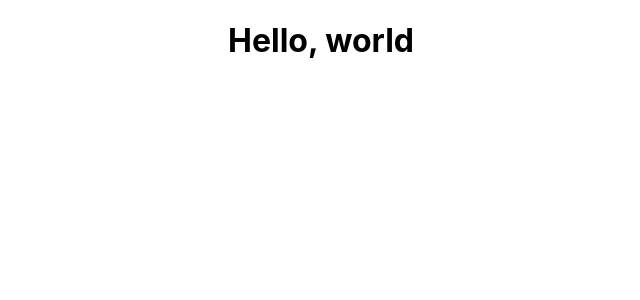
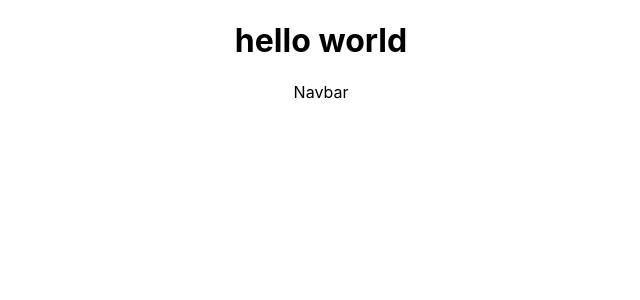
Before and after one commit to estefaniaramirezmnt/react-shopping-cart, a React (Create React App) app: page / in a window 1280 px wide. Shown: the top 300 px of the page, without its empty margins (319-959 px from the left). Built offline with nearby package versions, Linux system fonts and the light colour scheme.

Commit message:
Added Navbar component

```diff
--- a/package.json
+++ b/package.json
@@ -36,5 +36,8 @@
       "last 1 firefox version",
       "last 1 safari version"
     ]
+  },
+  "devDependencies": {
+    "@babel/plugin-proposal-private-property-in-object": "^7.21.11"
   }
 }
--- a/src/App.js
+++ b/src/App.js
@@ -1,12 +1,19 @@
 import React from 'react';
 import { BrowserRouter as Router, Routes, Route } from 'react-router-dom';
-
+import Navbar from './components/Navbar';
 import './App.css';
 
 function App() {
   return (
     <div className="App">
-      <h1>Hello, world</h1>
+      <h1>hello world</h1>
+      <Router>
+        <Navbar />
+        <Routes>
+          <Route path='/'/>
+          <Route path='/cart'/>
+        </Routes>
+      </Router>
     </div>
   );
 }
--- /dev/null
+++ b/src/components/Navbar.js
@@ -0,0 +1,9 @@
+import React from 'react'
+
+function Navbar() {
+  return (
+    <div>Navbar</div>
+  )
+}
+
+export default Navbar;
```
Also changed, not shown: 1 other file (tests, documents, lock files or other folders).
